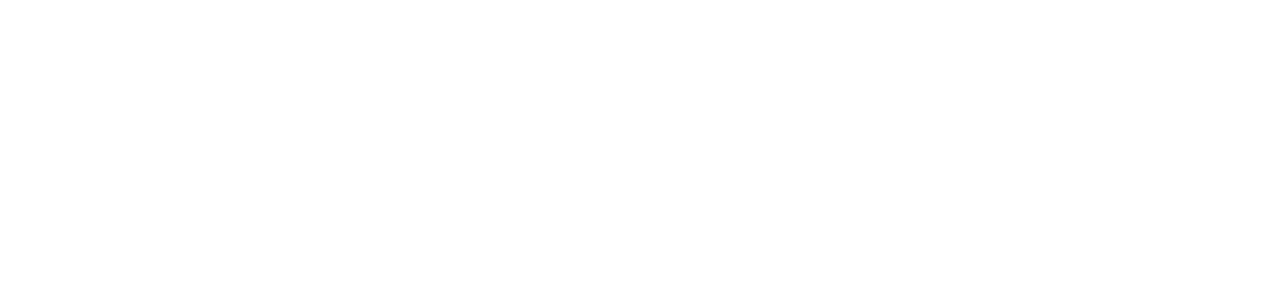
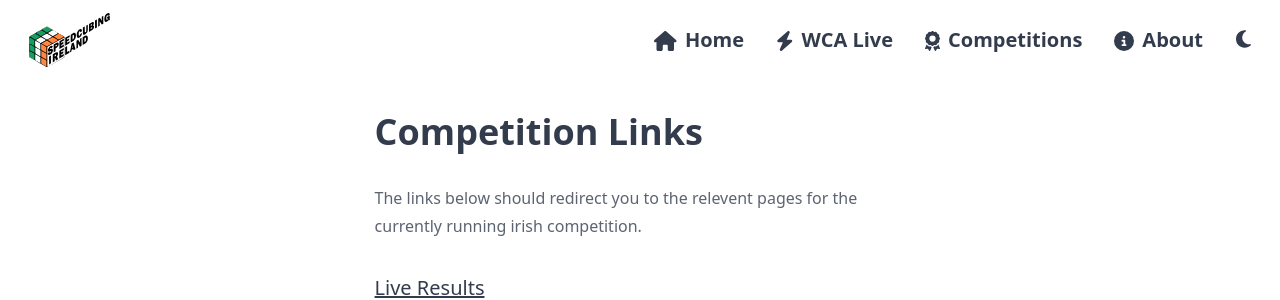
Before and after one commit to speedcubing-ireland/speedcubingireland.com, a Next.js app: page /posts/comp-links in a window 1280 px wide. Before the commit this address had no page. Shown: the top 300 px of the page. Built offline with nearby package versions, Linux system fonts and the light colour scheme.

Commit message:
Create Competition Links page

```diff
--- /dev/null
+++ b/pages/posts/comp-links.mdx
@@ -0,0 +1,15 @@
+import Post from '../../components/posts/Post';
+
+# Competition Links
+The links below should redirect you to the relevent pages for the currently running irish competition.
+
+### [Live Results](/redirects/wca-live)
+Live results are availible at [WCA Live](/redirects/wca-live). Please note that there is some delay as results get entered into the system manually throughout the day. If you find any inconsistancies, please contact the competition staff.
+
+### [Live Groups](/redirects/comp-groups)
+Live groups and assignments are availible at [Competition Groups](/redirects/comp-groups). This will show you when you are supposed to compete, run, judge, and scramble. The assignments for subsequent rounds will be updated once all the results are entered and they have been generated. If you are not sure what you are supposed to be doing, feel free to ask any of the staff.
+
+![](https://www.worldcubeassociation.org/files/WCAlogo_XL.jpg)
+
+
+export default ({ children }) => <Post title="Competition">{children}</Post>
```
